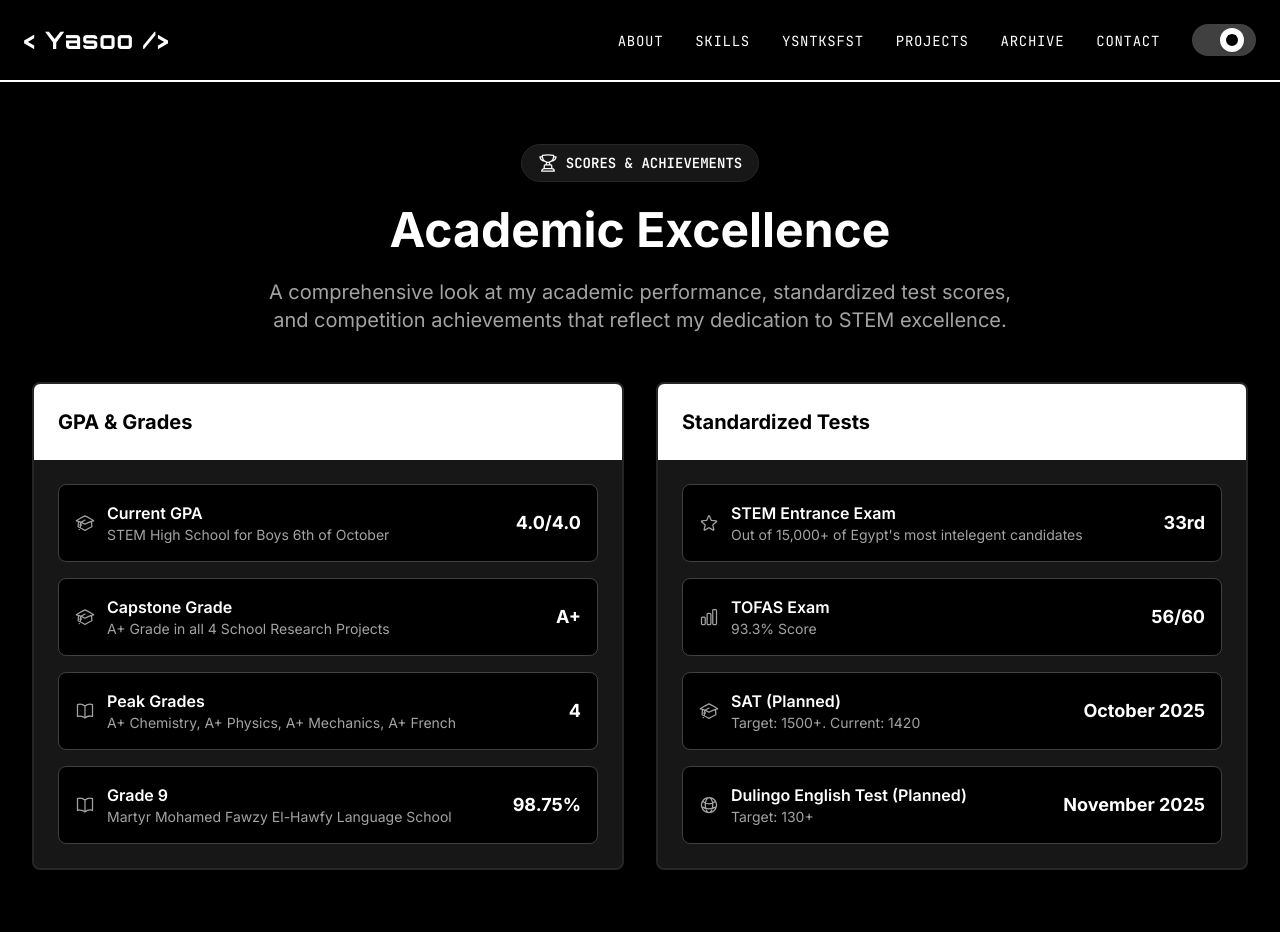
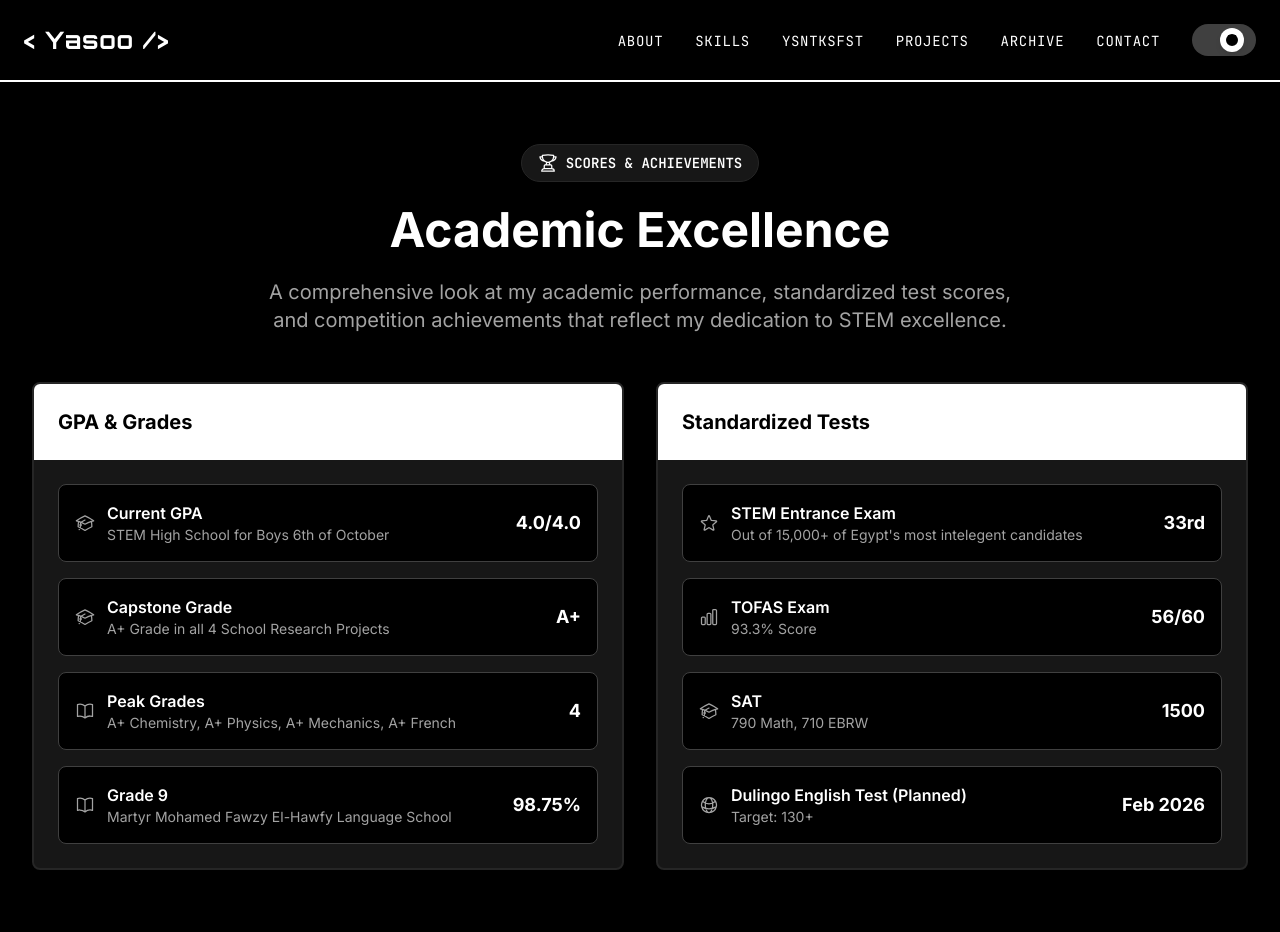
Before and after one commit to Yaseen-Saad/yaseen-saad, a Next.js app: page /skills in a window 1280 px wide. Shown: the top 932 px of the page. Built offline with nearby package versions, Linux system fonts and the light colour scheme.

Commit message:
Update scores and details for standardized tests

```diff
--- a/components/sections/ScoresAchievements.tsx
+++ b/components/sections/ScoresAchievements.tsx
@@ -28,8 +28,8 @@ const academicScores = [
     items: [
       { name: 'STEM Entrance Exam', score: '33rd', detail: 'Out of 15,000+ of Egypt\'s most intelegent candidates', icon: <StarIcon className="w-5 h-5" /> },
       { name: 'TOFAS Exam', score: '56/60', detail: '93.3% Score', icon: <ChartBarIcon className="w-5 h-5" /> },
-      { name: 'SAT (Planned)', score: 'October 2025', detail: 'Target: 1500+. Current: 1420', icon: <AcademicCapIcon className="w-5 h-5" /> },
-      { name: 'Dulingo English Test (Planned)', score: 'November 2025', detail: 'Target: 130+', icon: <GlobeAltIcon className="w-5 h-5" /> }
+      { name: 'SAT', score: '1500', detail: '790 Math, 710 EBRW', icon: <AcademicCapIcon className="w-5 h-5" /> },
+      { name: 'Dulingo English Test (Planned)', score: 'Feb 2026', detail: 'Target: 130+', icon: <GlobeAltIcon className="w-5 h-5" /> }
     ]
   }
 ]
```
